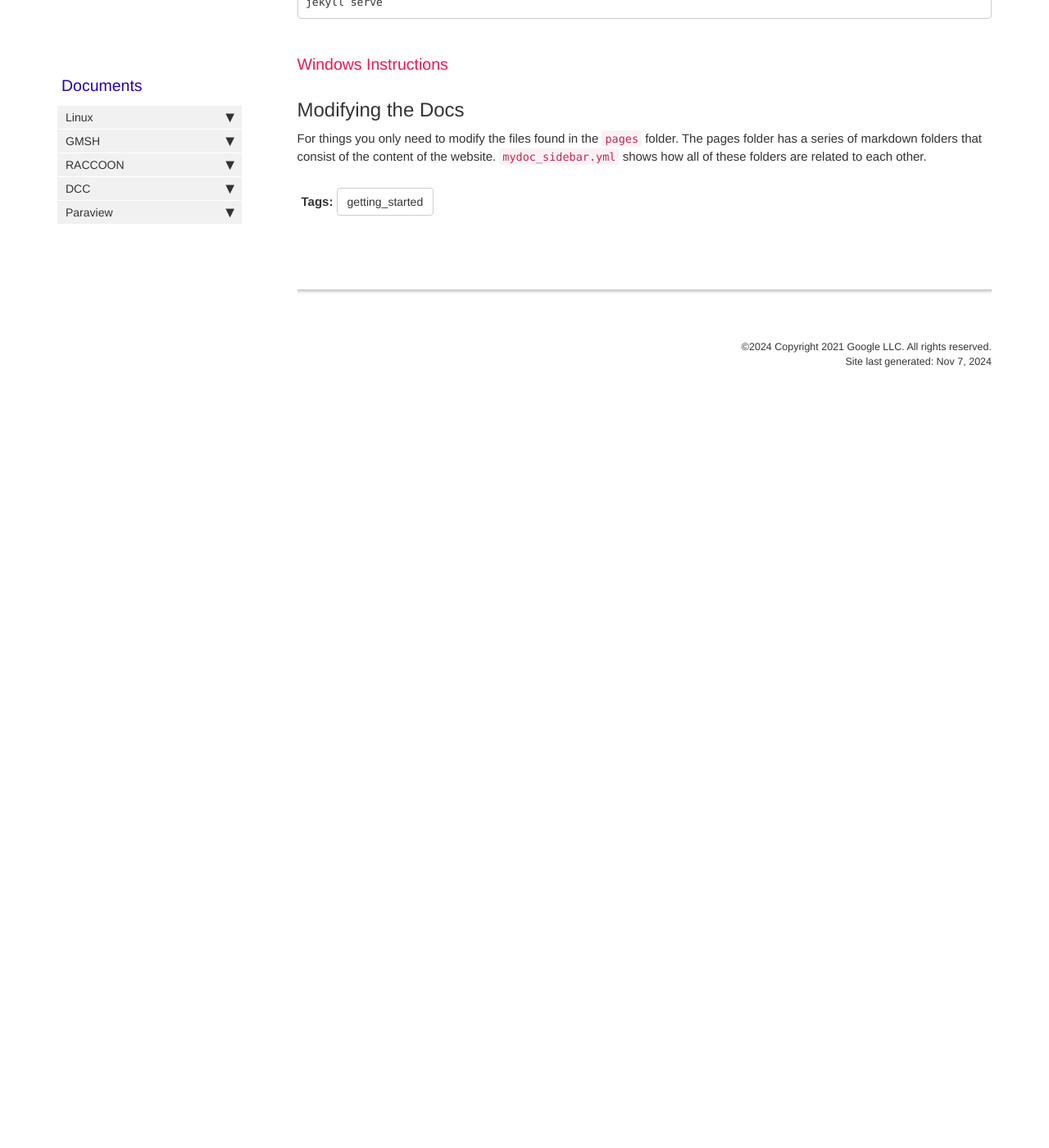
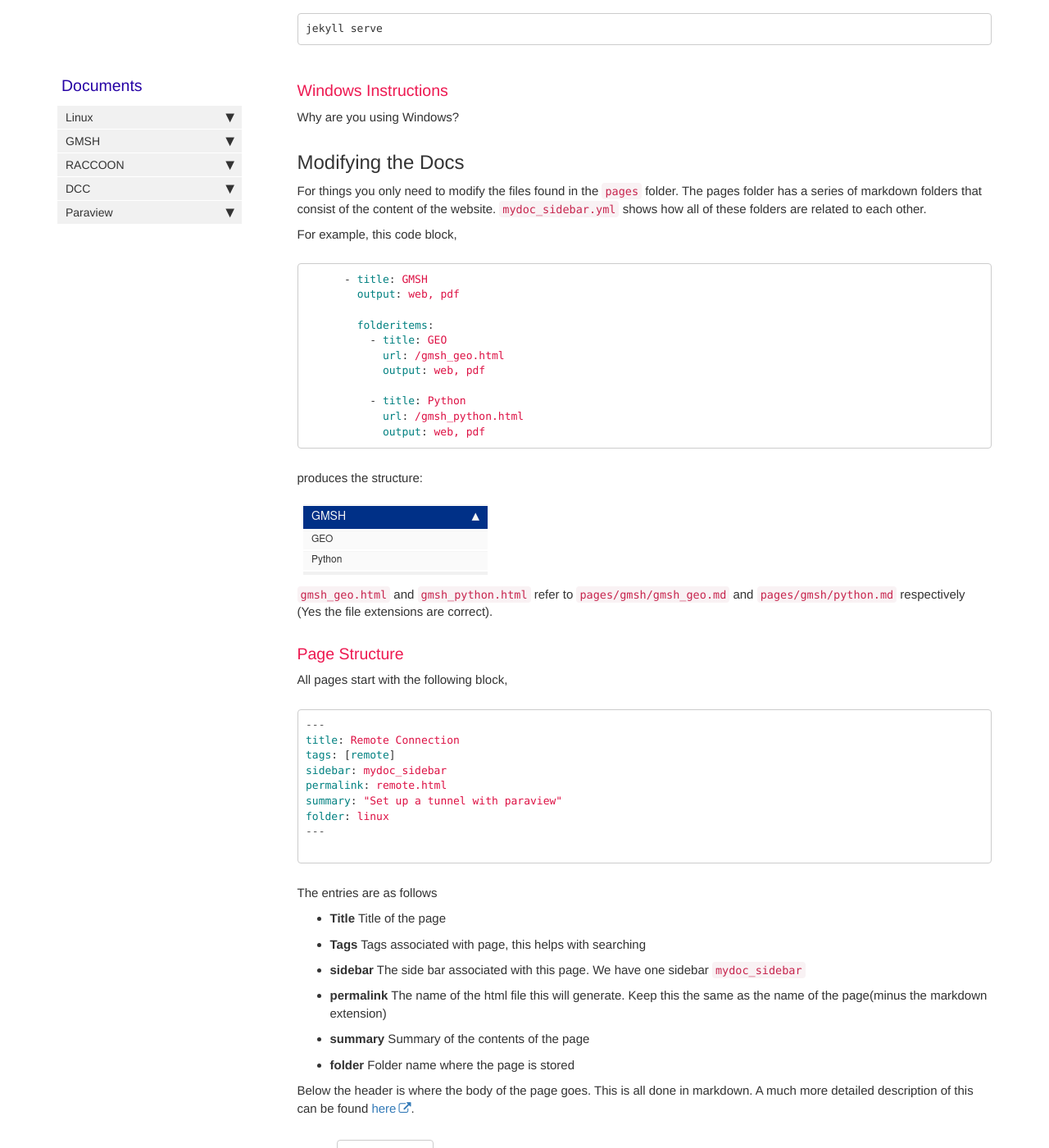
Before and after one commit to dolbowlab/dolbowlabdocs, a Jekyll site: the page built from index.md, in a window 1280 px wide and 1400 px high, scrolled down 2756 px. Shown: the whole window at 82% size. Built offline with Jekyll 4.4.1, drawn with Linux system fonts in a browser that asks for light colours; comment, search, counter and statistics services are not loaded; before the commit the page ends 3257 px from its top, so only the background shows below that.

Commit message:
added some contribution instructions

````diff
--- a/index.md
+++ b/index.md
@@ -137,6 +137,56 @@ jekyll serve
 
 ### Windows Instructions
 
+Why are you using Windows?
+
 ## Modifying the Docs
 
 For things you only need to modify the files found in the `pages` folder. The pages folder has a series of markdown folders that consist of the content of the website. `mydoc_sidebar.yml` shows how all of these folders are related to each other.
+
+For example, this code block,
+```yml
+      - title: GMSH
+        output: web, pdf
+
+        folderitems:
+          - title: GEO
+            url: /gmsh_geo.html
+            output: web, pdf
+
+          - title: Python
+            url: /gmsh_python.html
+            output: web, pdf
+```
+
+produces the structure:
+
+![structure](images/index/structure.png)
+
+`gmsh_geo.html` and `gmsh_python.html` refer to `pages/gmsh/gmsh_geo.md` and `pages/gmsh/python.md` respectively (Yes the file extensions are correct).
+
+### Page Structure
+
+All pages start with the following block,
+
+```md
+---
+title: Remote Connection
+tags: [remote]
+sidebar: mydoc_sidebar
+permalink: remote.html
+summary: "Set up a tunnel with paraview"
+folder: linux
+---
+
+```
+
+The entries are as follows
+
+- **Title** Title of the page
+- **Tags** Tags associated with page, this helps with searching
+- **sidebar** The side bar associated with this page. We have one sidebar `mydoc_sidebar`
+- **permalink** The name of the html file this will generate. Keep this the same as the name of the page(minus the markdown extension)
+- **summary** Summary of the contents of the page
+- **folder** Folder name where the page is stored
+
+Below the header is where the body of the page goes. This is all done in markdown. A much more detailed description of this can be found [here](https://idratherbewriting.com/documentation-theme-jekyll/mydoc_pages.html).
````
Also changed, not shown: images/index/structure.png (added).
